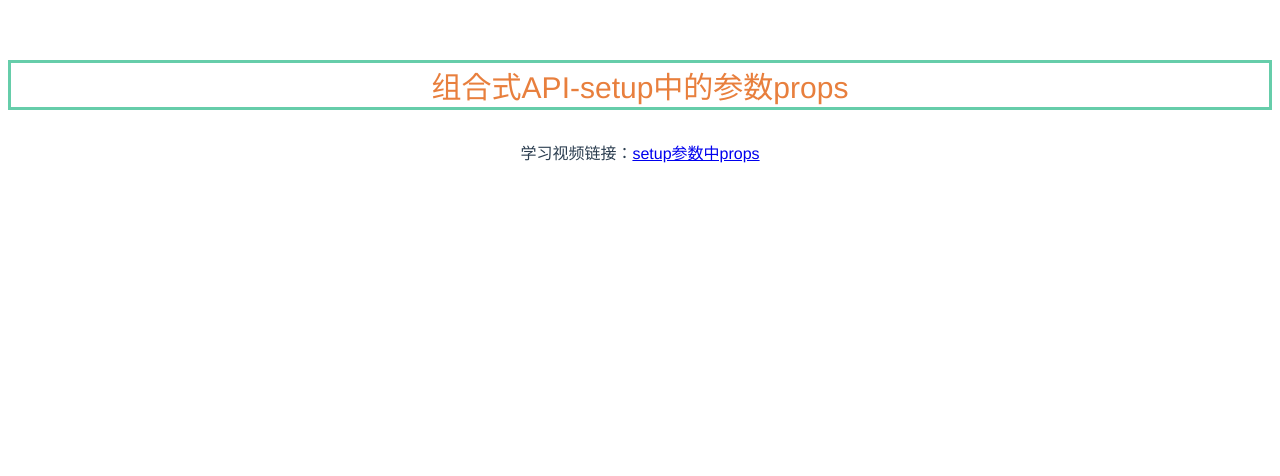
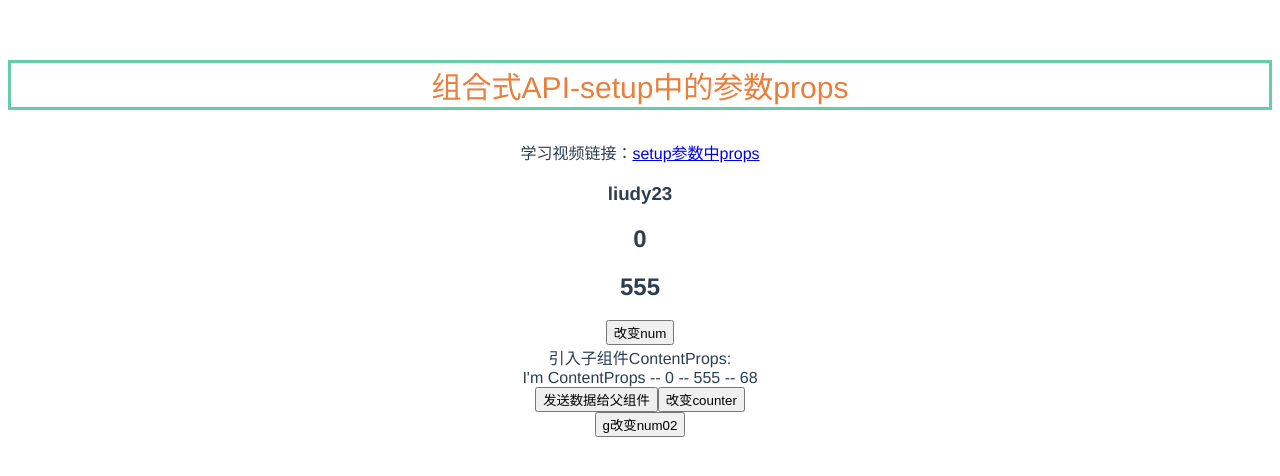
Before and after one commit to Deyi3417/learningVue3, a Vue app: page / in a window 1280 px wide. Shown: the top 476 px of the page. Built offline with nearby package versions, Linux system fonts and the light colour scheme.

Commit message:
setup中参数props 与 context

```diff
--- /dev/null
+++ b/src/components/组合式setup/ContentProps.vue
@@ -0,0 +1,105 @@
+<script>
+import {onUpdated, ref, toRefs} from "vue";
+
+export default {
+  name: "ContentProps",
+  // 以对象的形式接收到值
+  props: {
+    uChildName: {
+      type: String,
+      default: "哈哈",
+    },
+    uChildNum: {
+      type: Number,
+      default: 666,
+    },
+    uChildNum02: {
+      type: Number,
+      default: 888,
+    },
+    uChildNum03: {
+      type: Number,
+      default: 999,
+    }
+  },
+  data() {
+    return {
+      contentMessage: "I'm ContentProps",
+
+    }
+  },
+  // setup不能通过this访问到，引文setup组件创建之前就执行了，this拿不到数据
+  // setup中props接收父组件传过来的值
+  setup(props, context) {
+
+    /**
+     * props
+     */
+    // console.log("setup测试01：" + props);
+    // console.log(props);
+    // console.log("setup测试02：" + props.uChildName);
+    // 不会发生改变 需要使用 toRefs
+    // const {uChildNum02} = props;
+    // console.log(uChildNum02)
+    // onUpdated(() => {
+    //   console.log(uChildNum02)
+    // });
+
+    // const {uChildNum02} = toRefs(props);
+    // console.log(uChildNum02)
+    // onUpdated(() => {
+    //   console.log(uChildNum02)
+    //   console.log(uChildNum02.value)
+    // });
+    /**
+     * context
+     */
+    const counter = ref(68);
+    function changeCounter() {
+      counter.value += 5;
+    }
+
+    console.log(context)
+    // Attribute (非响应式对象，等同于 $attrs) 获取属性
+    console.log(context.attrs)
+
+    // 插槽 (非响应式对象，等同于 $slots)
+    console.log(context.slots)
+
+    // 触发事件 (方法，等同于 $emit)
+    console.log(context.emit)
+
+    // 将counter值传给父组件
+    function sendParent() {
+      context.emit('injectCounter', counter.value)
+    }
+
+
+    // 暴露公共 property (函数) 属性
+    console.log(context.expose)
+
+    return {
+      counter,
+      sendParent, changeCounter
+    }
+  },
+  mounted() {
+    console.log("生命周期mounted:" + this.uChildName);
+  }
+}
+</script>
+<template>
+  <div>
+    {{ contentMessage }} -- {{ uChildNum }} -- {{ uChildNum02 }} -- {{ counter }}<br>
+    <button @click="sendParent">发送数据给父组件</button>
+    <button @click="changeCounter">改变counter</button>
+
+
+  </div>
+
+</template>
+
+
+<style scoped>
+
+</style>
--- a/src/components/组合式setup/SetupProps.vue
+++ b/src/components/组合式setup/SetupProps.vue
@@ -1,17 +1,64 @@
 <script>
+import {ref} from "vue";
+import ContentProps from "./ContentProps.vue";
+
 export default {
   name: "SetupProps",
+  components: {ContentProps},
   data() {
     return {
       uTitle: "组合式API-setup中的参数props",
+      uName: "liudy23",
+      num02: 555,
+    };
+  },
+
+  setup() {
+    const num = ref(0);
+
+    function changeNum() {
+      num.value++;
+      console.log("改变后num：" + num.value);
+    }
+
+    return {
+      num,
+      changeNum,
+    };
+  },
+
+  methods: {
+    changeNum02: function () {
+      this.num02 = this.num02 + 5;
+      console.log("改变后的num02: " + this.num02)
+    },
+
+    // 接收子组件传过来的值
+    acceptChildValue: function (value) {
+      console.log("acceptChildValue： " + value)
     }
   }
 }
 </script>
 <template>
-  <p style="color: #e87f3d; font-size: 30px; border: 3px solid mediumaquamarine">{{ uTitle }}</p>
-  学习视频链接：<a href="https://www.bilibili.com/video/BV1QA4y1d7xf?p=48&vd_source=34ea8cac3a28f1df5cc57b063f27ea5a"
-            target="_blank">setup参数中props</a><br>
+  <div>
+    <p style="color: #e87f3d; font-size: 30px; border: 3px solid mediumaquamarine">{{ uTitle }}</p>
+    学习视频链接：<a href="https://www.bilibili.com/video/BV1QA4y1d7xf?p=48&vd_source=34ea8cac3a28f1df5cc57b063f27ea5a"
+              target="_blank">setup参数中props</a><br>
+    <h3>{{ uName }}</h3>
+    <h2>{{ num }}</h2>
+    <h2>{{ num02 }}</h2>
+    <button @click="changeNum">改变num</button>
+    <br>
+    引入子组件ContentProps:
+    <ContentProps :uChildName="uName" :uChildNum="num" :uChildNum02="num02"
+                  class="box" id="contentProps"
+                  @injectCounter="acceptChildValue"
+    ></ContentProps>
+    <button @click="changeNum02">g改变num02</button>
+  </div>
+
+
 </template>
 
 
```
